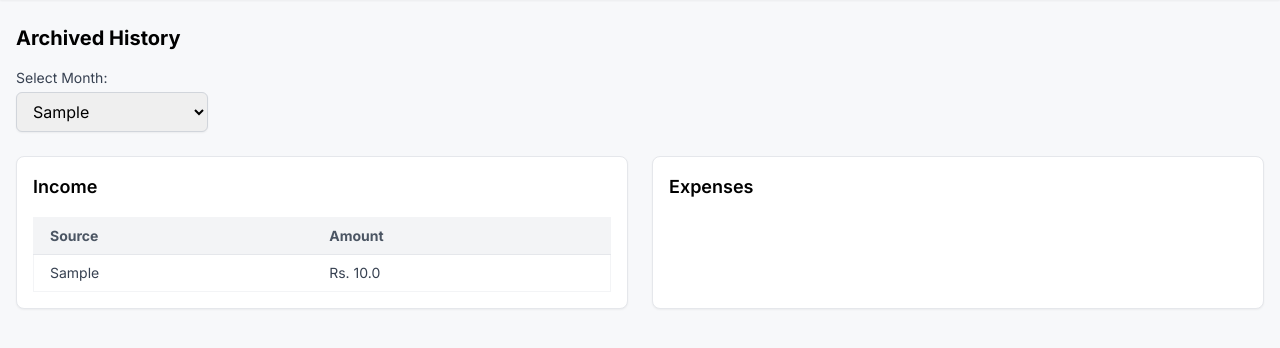
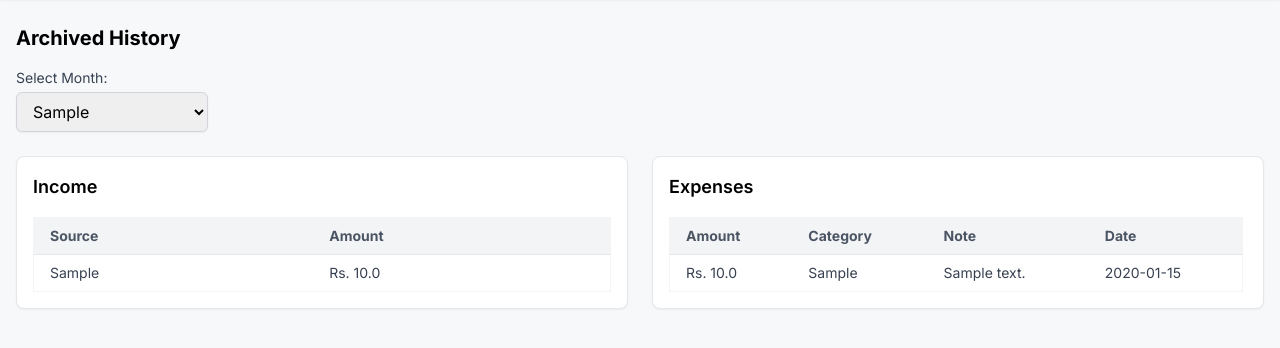
Before and after one commit to m-hassaan-habib/Budget-tracker, a Flask app: page /history/ in a window 1280 px wide. Shown: the part 61-409 px from the top of the page. Run offline with Flask 3, Linux system fonts and the light colour scheme; tables that the repository leaves empty hold one stand-in row (values such as "Sample post"); some libraries are stand-ins or nearby versions.

Commit message:
Add scroll to history tab

```diff
--- a/routes/history.py
+++ b/routes/history.py
@@ -7,13 +7,20 @@ def index():
     conn = current_app.db_pool.get_connection()
     try:
         with conn.cursor(dictionary=True) as cur:
-            # Get distinct months
-            cur.execute("SELECT DISTINCT month FROM archived_expense ORDER BY month DESC")
+
+            cur.execute("""
+                SELECT month FROM archived_income
+                UNION
+                SELECT month FROM archived_expense
+                ORDER BY month DESC
+            """)
             months = [row['month'] for row in cur.fetchall()]
+
             selected_month = request.args.get('month') or (months[0] if months else None)
 
-            # Fetch archived income
             archived_income = []
+            archived_expenses = []
+
             if selected_month:
                 cur.execute("SELECT id, source, amount, month FROM archived_income WHERE month = %s", (selected_month,))
                 archived_income = [
@@ -21,20 +28,20 @@ def index():
                     for row in cur.fetchall()
                 ]
 
-            # Fetch archived expenses
-            archived_expenses = []
-            if selected_month:
                 cur.execute("SELECT id, amount, category, note, date, month FROM archived_expense WHERE month = %s", (selected_month,))
                 archived_expenses = [
-                    {"id": row['id'], "amount": float(row['amount']), "category": row['category'], "note": row['note'], "date": row['date'], "month": row['month']}
+                    {"id": row['id'], "amount": float(row['amount']), "category": row['category'],
+                     "note": row['note'], "date": row['date'], "month": row['month']}
                     for row in cur.fetchall()
                 ]
 
-        return render_template("history.html",
+        return render_template(
+            "history.html",
             months=months,
             selected_month=selected_month,
             incomes=archived_income,
             expenses=archived_expenses
         )
+
     finally:
         conn.close()
--- a/templates/history.html
+++ b/templates/history.html
@@ -17,7 +17,6 @@
   </form>
 
   <div class="grid grid-cols-1 md:grid-cols-2 gap-6">
-    <!-- Income Section -->
     <div class="bg-white border border-gray-200 rounded-lg shadow-sm p-4">
       <h3 class="text-lg font-semibold mb-4">Income</h3>
       {% if incomes %}
@@ -44,10 +43,36 @@
       {% endif %}
     </div>
 
-    <!-- Expenses Section -->
     <div class="bg-white border border-gray-200 rounded-lg shadow-sm p-4">
       <h3 class="text-lg font-semibold mb-4">Expenses</h3>
+
       {% if expenses %}
+
+      <div class="max-h-[400px] overflow-y-auto pr-1">
+
+        <div class="hidden md:block overflow-x-auto">
+          <table class="w-full text-sm text-left text-gray-700 border border-gray-100">
+            <thead class="bg-gray-100 text-gray-600">
+              <tr>
+                <th class="px-4 py-2">Amount</th>
+                <th class="px-4 py-2">Category</th>
+                <th class="px-4 py-2">Note</th>
+                <th class="px-4 py-2">Date</th>
+              </tr>
+            </thead>
+            <tbody>
+              {% for exp in expenses %}
+              <tr class="border-t">
+                <td class="px-4 py-2">Rs. {{ exp.amount }}</td>
+                <td class="px-4 py-2">{{ exp.category }}</td>
+                <td class="px-4 py-2">{{ exp.note or "" }}</td>
+                <td class="px-4 py-2">{{ exp.date }}</td>
+              </tr>
+              {% endfor %}
+            </tbody>
+          </table>
+        </div>
+
         <div class="block md:hidden space-y-4">
           <table class="w-full text-xs text-left text-gray-700 border border-gray-100">
             <thead class="bg-gray-100 text-gray-600">
@@ -70,10 +95,15 @@
             </tbody>
           </table>
         </div>
+
+      </div>
+
       {% else %}
       <p class="text-sm text-gray-400 text-center py-4">No expenses</p>
       {% endif %}
     </div>
+
+
   </div>
 </div>
 
```
Lines whose indentation alone changed are shown as unchanged.
